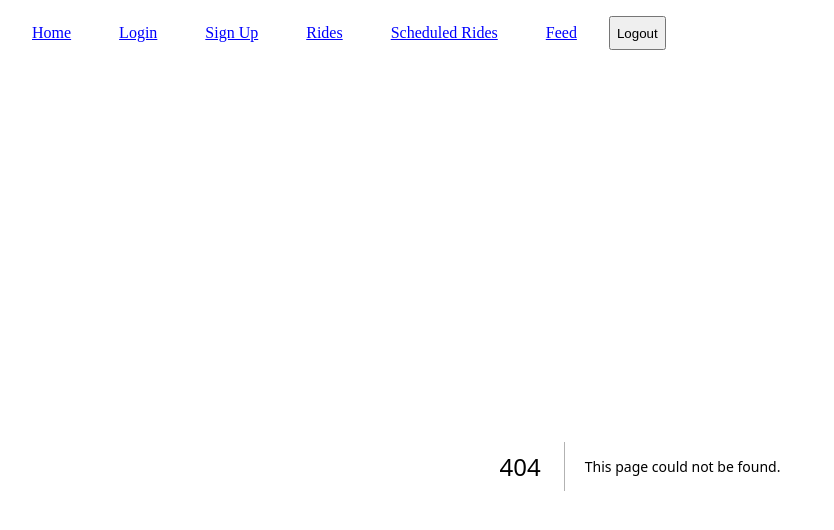
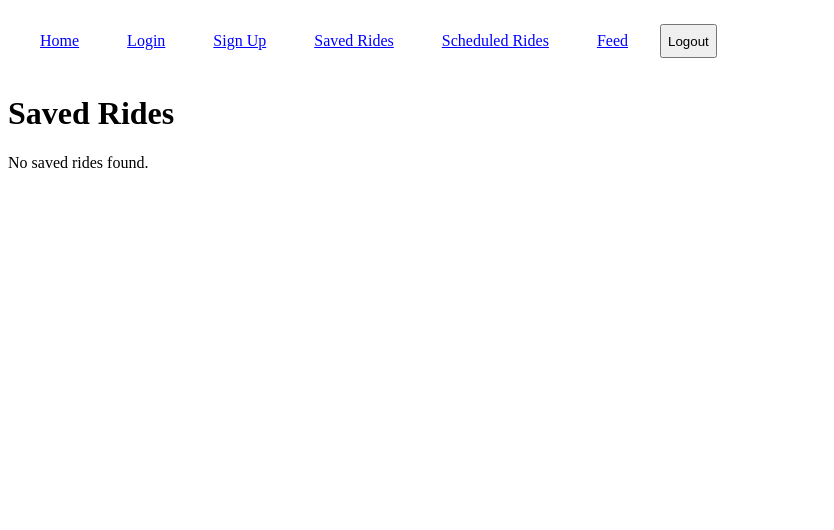
Before and after one commit to kwessels-ensemble/BikeBuddy, a Next.js app: page /saved-rides in a window 1280 px wide. Before the commit this address had no page. Shown: the top 530 px of the page, without its empty margins (0-834 px from the left). Built offline with nearby package versions, Linux system fonts and the light colour scheme.

Commit message:
renaming rides to saved-rides

```diff
--- a/src/app/rides/page.jsx
+++ b/src/app/saved-rides/page.jsx
@@ -6,11 +6,11 @@ import axios from "axios";
 // TODO-  rename this to "saved rides"
 
 // export const metadata = {
-//   title: "Rides",
-//   description: "Track and add to your wishlist rides."
+//   title: "Saved Rides",
+//   description: "Track and add to your saved rides."
 // };
 
-export default function Rides() {
+export default function SavedRides() {
 
     // define state
     const [rides, setRides] = useState([]);
@@ -19,7 +19,7 @@ export default function Rides() {
     useEffect( () => {
         async function getRides () {
             try {
-                const response = await axios.get('/api/rides');
+                const response = await axios.get('/api/saved-rides');
                 console.log(response);
 
             } catch (err) {
@@ -29,14 +29,19 @@ export default function Rides() {
     }, []);
 
     if (!rides.length) {
-        return <p> No saved rides found. </p>
+        return (
+            <div>
+                <h1>Saved Rides</h1>
+                <p> No saved rides found. </p>
+            </div>
+        )
     }
 
     // TODO - move ride display logic into a child component
     // add more details to each ride
     return (
         <div>
-            <h1>Rides</h1>
+            <h1>Saved Rides</h1>
             <ul>
                 {rides.map(ride => (
                     <li key={ride._id}>
--- a/src/components/NavBar.jsx
+++ b/src/components/NavBar.jsx
@@ -59,13 +59,13 @@ export default function NavBar() {
                     }>
                     Sign Up
                 </Link>
-                <Link href="/rides"
+                <Link href="/saved-rides"
                     className={
                         pathname === "/rides"
                         ? `${styles.navLink} ${styles.navLinkActive}`
                         : styles.navLink
                     }>
-                    Rides
+                    Saved Rides
                 </Link>
                 <Link href="/scheduled-rides"
                     className={
--- a/src/middleware.js
+++ b/src/middleware.js
@@ -13,7 +13,7 @@ export function middleware(req) {
     // console.log(verified);
 
     // TODO - confirm we don't want to add the api routes to protectedPaths and instead handle in route itself
-    const protectedPaths = ["/rides", "/scheduled-rides", '/feed'];
+    const protectedPaths = ["/saved-rides", "/scheduled-rides", '/feed'];
     const { pathname } = req.nextUrl;
 
     // handle redirect to login if not a valid token for any protected paths
--- a/src/models/Ride.js
+++ b/src/models/SavedRide.js
@@ -20,7 +20,7 @@ const locationSchema = new Schema({
     }
 });
 
-const rideSchema = new Schema({
+const savedRideSchema = new Schema({
     userId: {
         type: Schema.Types.ObjectId,
         ref: "User",
@@ -59,6 +59,6 @@ const rideSchema = new Schema({
 }, {timestamps: true})
 
 
-const Ride = mongoose.models.Ride || mongoose.model("Ride", rideSchema);
+const SavedRide = mongoose.models.SavedRide || mongoose.model("SavedRide", savedRideSchema);
 
-export default Ride;
+export default SavedRide;
```
Also changed, not shown: src/app/api/saved-rides/route.js (renamed from src/app/api/rides/route.js).
